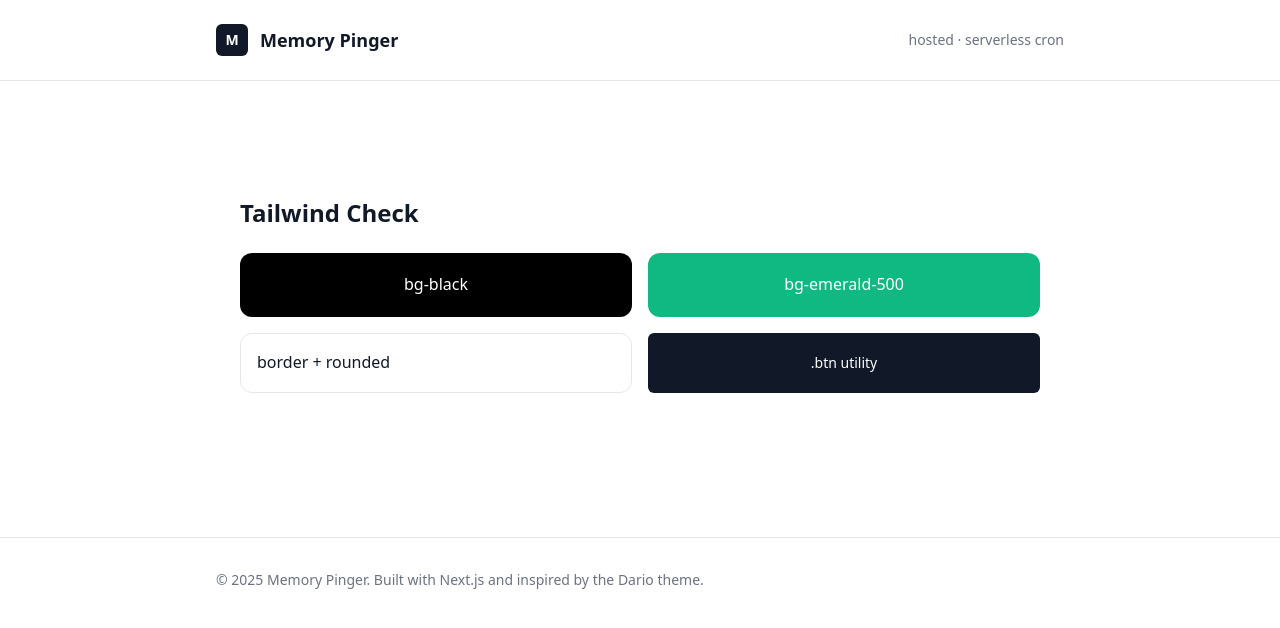
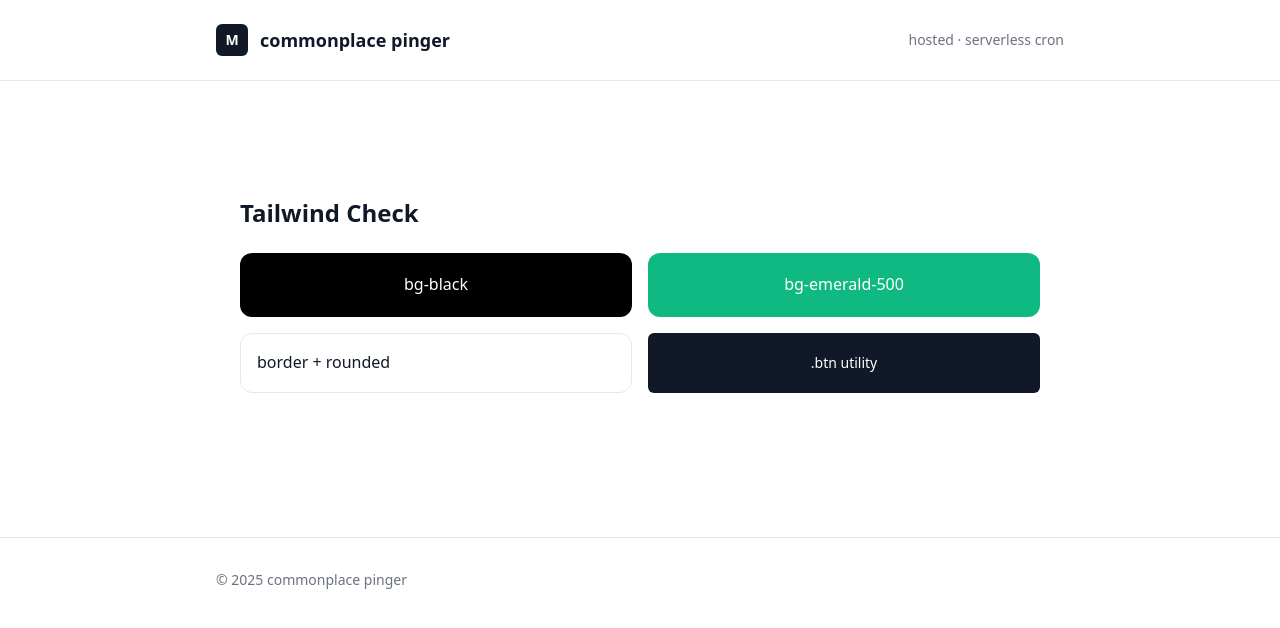
Before and after one commit to arjnpandey/everydaypinger, a Next.js app: page /tailwind-check in a window 1280 px wide. Shown: the top 628 px of the page. Built offline with nearby package versions, Linux system fonts and the light colour scheme.

Commit message:
ui changes

```diff
--- a/src/app/layout.tsx
+++ b/src/app/layout.tsx
@@ -13,7 +13,7 @@
               <div className="h-8 w-8 rounded-md bg-gray-900 dark:bg-gray-100 text-white dark:text-gray-900 grid place-items-center font-semibold text-sm">
                 M
               </div>
-              <span className="font-semibold text-lg">Memory Pinger</span>
+              <span className="font-semibold text-lg">commonplace pinger</span>
             </div>
             <nav className="text-sm text-gray-500 dark:text-gray-400">
               hosted · serverless cron
@@ -27,7 +27,7 @@
 
         <footer className="mt-16 border-t border-gray-200 dark:border-gray-700 bg-white dark:bg-gray-900">
           <div className="container-max py-8 text-sm text-gray-500 dark:text-gray-400">
-            © {new Date().getFullYear()} Memory Pinger. Built with Next.js and inspired by the Dario theme.
+            © {new Date().getFullYear()} commonplace pinger
           </div>
         </footer>
       </body>
--- a/src/app/page.tsx
+++ b/src/app/page.tsx
@@ -74,6 +74,8 @@
         </button>
       </div>
 
+      {/* Tab Content Container - Fixed Width */}
+      <div className="w-full">
         {/* Add Quote Tab */}
         {activeTab === 'add' && (
           <section className="card p-8">
@@ -104,7 +106,7 @@
 
         {/* Browse Quotes Tab */}
         {activeTab === 'browse' && (
-        <>
+          <div className="space-y-6">
             <section className="flex flex-col md:flex-row items-start md:items-center justify-between gap-4">
               <div className="w-full md:w-96">
                 <input
@@ -170,8 +172,9 @@
                 </article>
               ))}
             </section>
-        </>
+          </div>
         )}
+      </div>
     </div>
   )
 }
```
Lines whose indentation alone changed are shown as unchanged.
